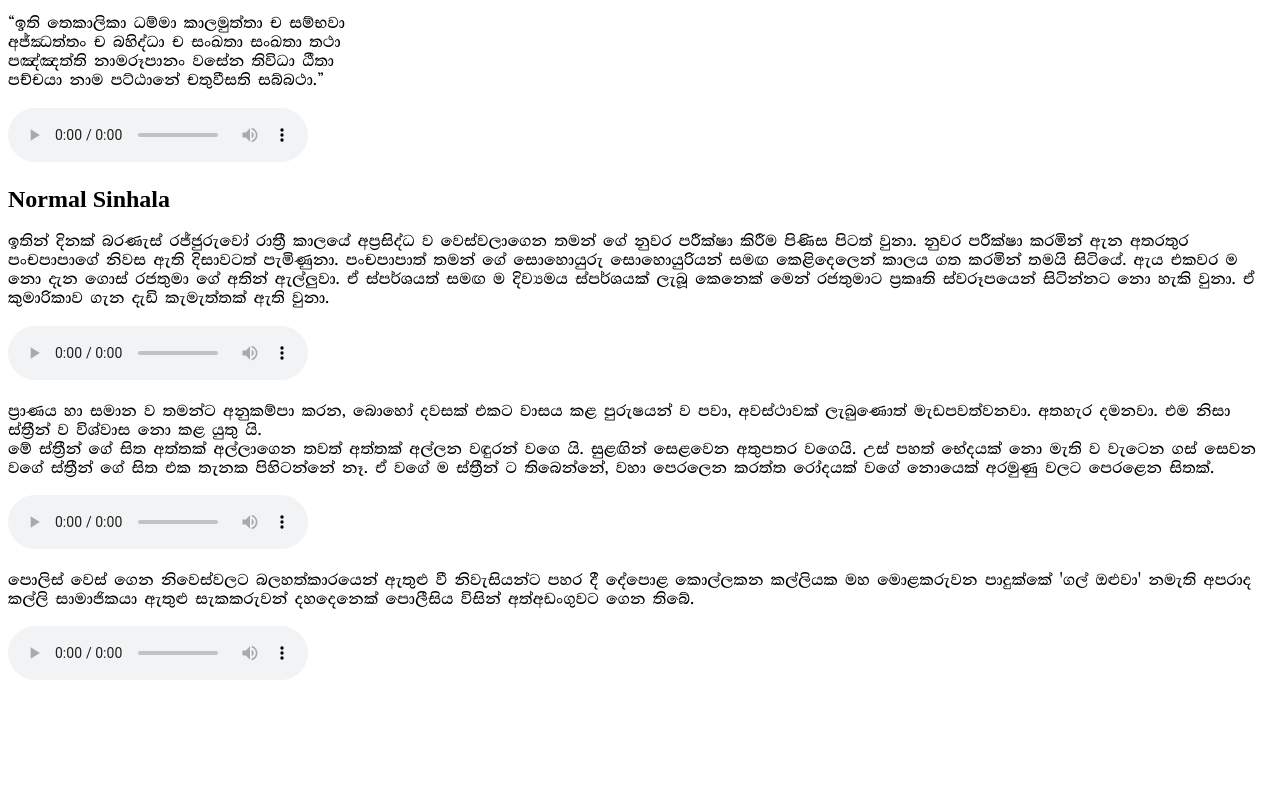
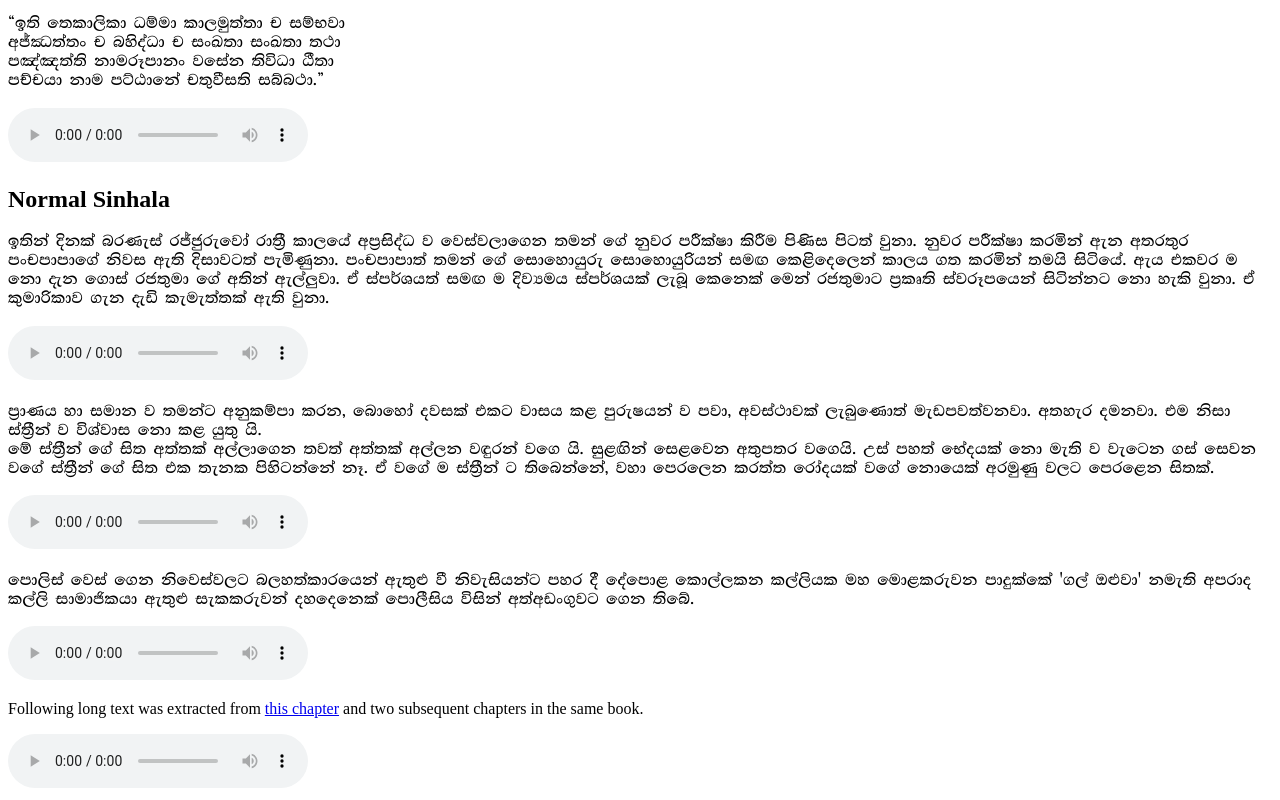
Before and after one commit to pnfo/sinhala-tts-dataset, a website: page docs/index.html in a window 1280 px wide. Shown: the part 1825-2625 px from the top of the page. Before the commit the page ends 2517 px from the top, so only its background shows below. Drawn offline with Linux system fonts and the light colour scheme.

Commit message:
adding long tts

```diff
--- a/docs/index.html
+++ b/docs/index.html
@@ -104,6 +104,10 @@
         <audio controls>
           <source src="samples/normal-3.wav" type="audio/wav">
         </audio>
+        <p>Following long text was extracted from <a href="https://pitaka.lk/books/bauddhayage-athpotha/3.html">this chapter</a> and two subsequent chapters in the same book.</p>
+        <audio controls>
+          <source src="samples/long-tts.mp3" type="audio/mp3">
+        </audio>
       </div>
     </main>
   </body>
```
Also changed, not shown: 1 other file.
